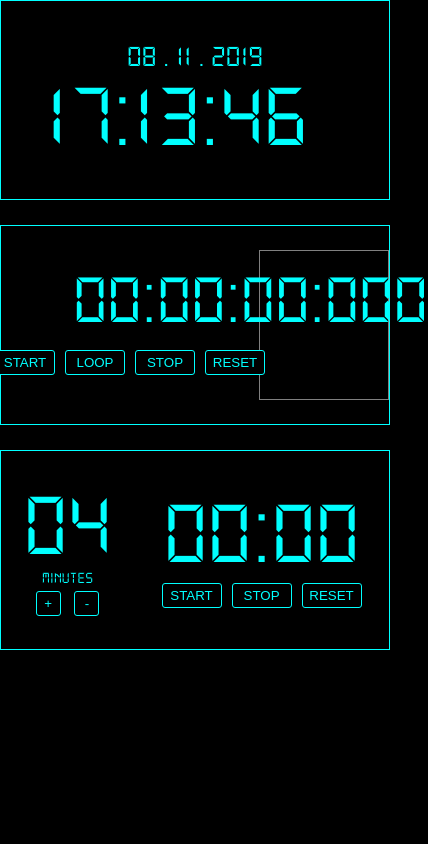
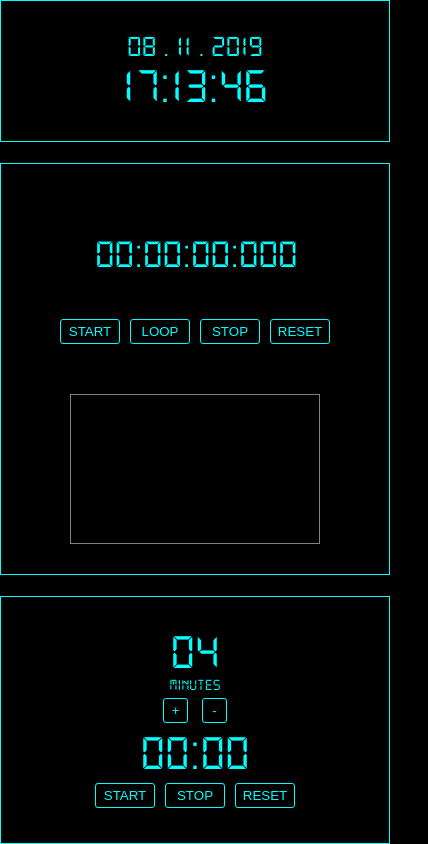
Before and after one commit to nazarskr/nazarskr.github.io, a plain HTML site: page Clocks/index.html in a window 390 px wide. Shown: the whole page, 428 px wide, since content can reach past the window. Drawn offline with Linux system fonts and the light colour scheme.

Commit message:
responsive

```diff
--- a/Clocks/script.js
+++ b/Clocks/script.js
@@ -16,12 +16,12 @@ setInterval(() => {
     getEl('#date').innerHTML = `${day} . ${month} . ${year}`
     getEl('#clock').innerHTML = `${hour}:${minute}:${second}`;
 })
-//stopwatch let
+//stopwatch vars
 let hh = 0;
 let mm = 0;
 let ss = 0;
 let ms = 0;
-//timer let
+//timer vars
 let min = 0;
 let sec = 0;
 function correctView() {
@@ -78,6 +78,7 @@ getEl('#stopwatch-reset').addEventListener('click', function() {
     correctView();
     getEl('#stopwatch-value').innerHTML = `${hh}:${mm}:${ss}:${ms}`;
     getEl('#loop-value').innerHTML = '';
+    clearInterval(stopwatchOn);
 })
 getEl('#stopwatch-loop').addEventListener('click', function() {
     let p = document.createElement('p');
--- a/Clocks/style.css
+++ b/Clocks/style.css
@@ -4,26 +4,27 @@
     box-sizing: border-box;
 }
 @font-face {
-    font-family: DS-Digital Normal;
+    font-family: 'DS-Digital Normal';
     src: url(fonts/DS-DIGI.ttf);
 }
 body {
-    width: 100%;
     background-color: black;
     color: aqua;
-    font-family: DS-Digital Normal;
+    font-family: 'DS-Digital Normal';
 }
 .container {
-    height: 650px;
+    width: 100vw;
+    height: 100vh;
     display: flex;
     flex-flow: column;
     justify-content: space-between;
-    margin: 0 auto;
 }
 .section {
     width: 100%;
-    height: 200px;
     border: 1px solid aqua;
+    padding: 30px;
+    display: flex;
+    align-items: center;
 }
 /*buttons*/
 input[type="button"] {
@@ -39,24 +40,20 @@ input[type="button"] {
 }
 /*clock*/
 #upper {
-    padding: 40px;
+    justify-content: center;
 }
 #current-time {
     width: 300px;
-    height: 200px;
-    margin: auto;
 }
 #date {
-    margin: auto;
     text-align: center;
     font-size: 30px;
 }
 #clock, #timer-number, #timer-value{
     font-size: 90px;
 }
+/*stopwatch*/
 #middle {
-    display: flex;
-    align-items: center;
     justify-content: space-around;
 }
 #loop-value {
@@ -64,7 +61,6 @@ input[type="button"] {
     height: 150px;
     border: 1px solid grey;
 }
-/*stopwatch*/
 #stopwatch {
     width: 500px;
     height: 200px;
@@ -75,7 +71,7 @@ input[type="button"] {
     position: absolute;
     top: 20%;
     left: 250px;
-    transform: translate(-178px, 0); /*вручну, бо при флексі "ковбасить"*/
+    transform: translate(-180px, 0);
 }
 #stopwatch-control {
     display: flex;
@@ -99,8 +95,6 @@ input[type="button"] {
 }
 /*timer*/
 #lower {
-    display: flex;
-    align-items: center;
     justify-content: space-around;
 }
 #timerset {
@@ -121,3 +115,43 @@ input[type="button"] {
 #timer-control > * {
     margin: 5px;
 }
+@media (max-width: 800px) {
+    #middle {
+        flex-direction: column;
+        justify-content: center;
+    }
+    #lower {
+        flex-direction: column;
+        justify-content: center;
+    }
+}
+@media (max-width: 500px) {
+    #stopwatch {
+        width: 400px;
+    }
+    #stopwatch-value {
+        font-size: 50px;
+        left: 200px;
+        transform: translate(-125px, 0);
+    }
+}
+@media (max-width: 400px) {
+    .section {
+        padding: 30px 0;
+    }
+    #clock, #timer-number, #timer-value{
+        font-size: 50px;
+    }
+    #current-time {
+        width: 200px;
+        text-align: center;
+    }
+    #stopwatch {
+        width: 300px;
+    }
+    #stopwatch-value {
+        font-size: 40px;
+        left: 150px;
+        transform: translate(-100px, 0);
+    }
+}
```
